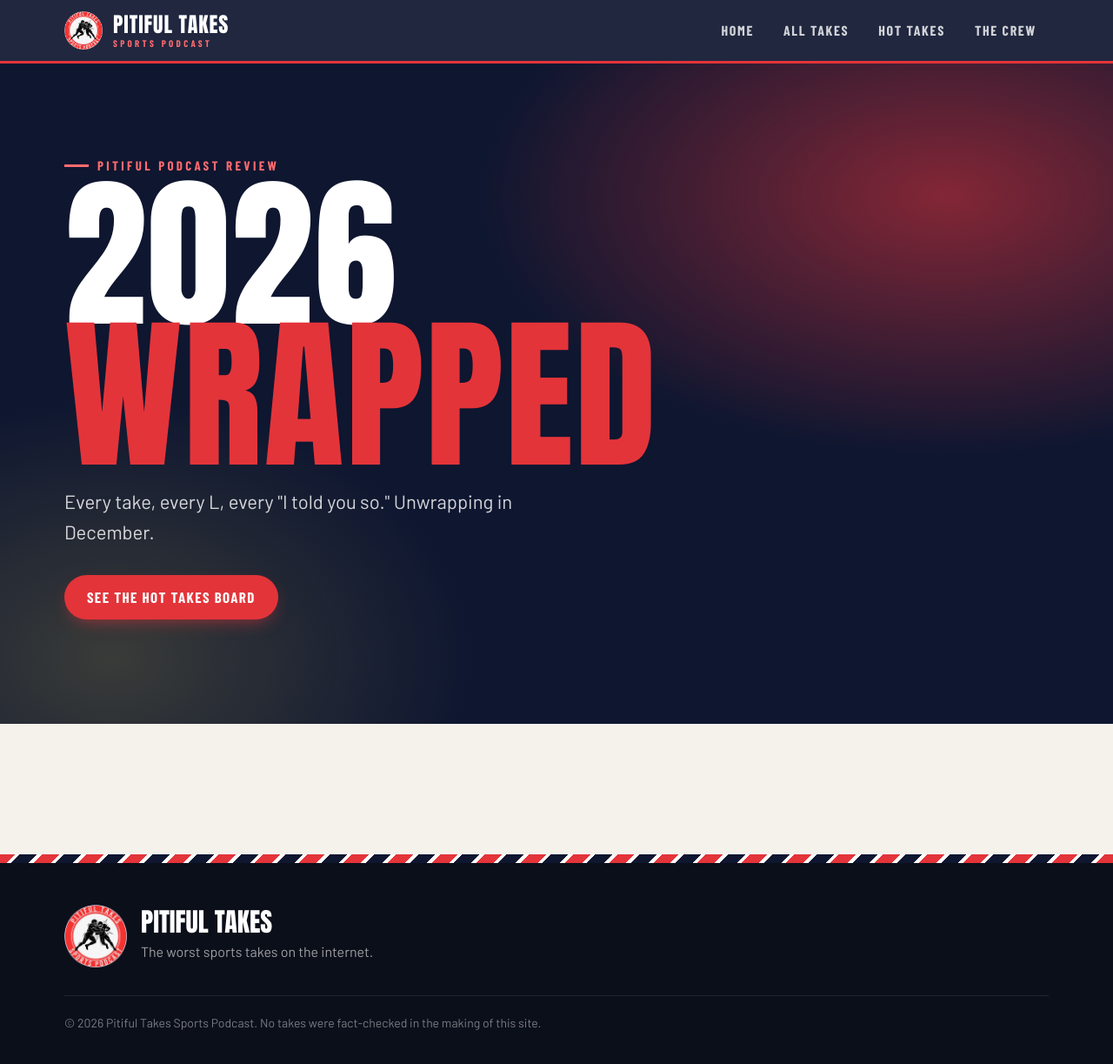
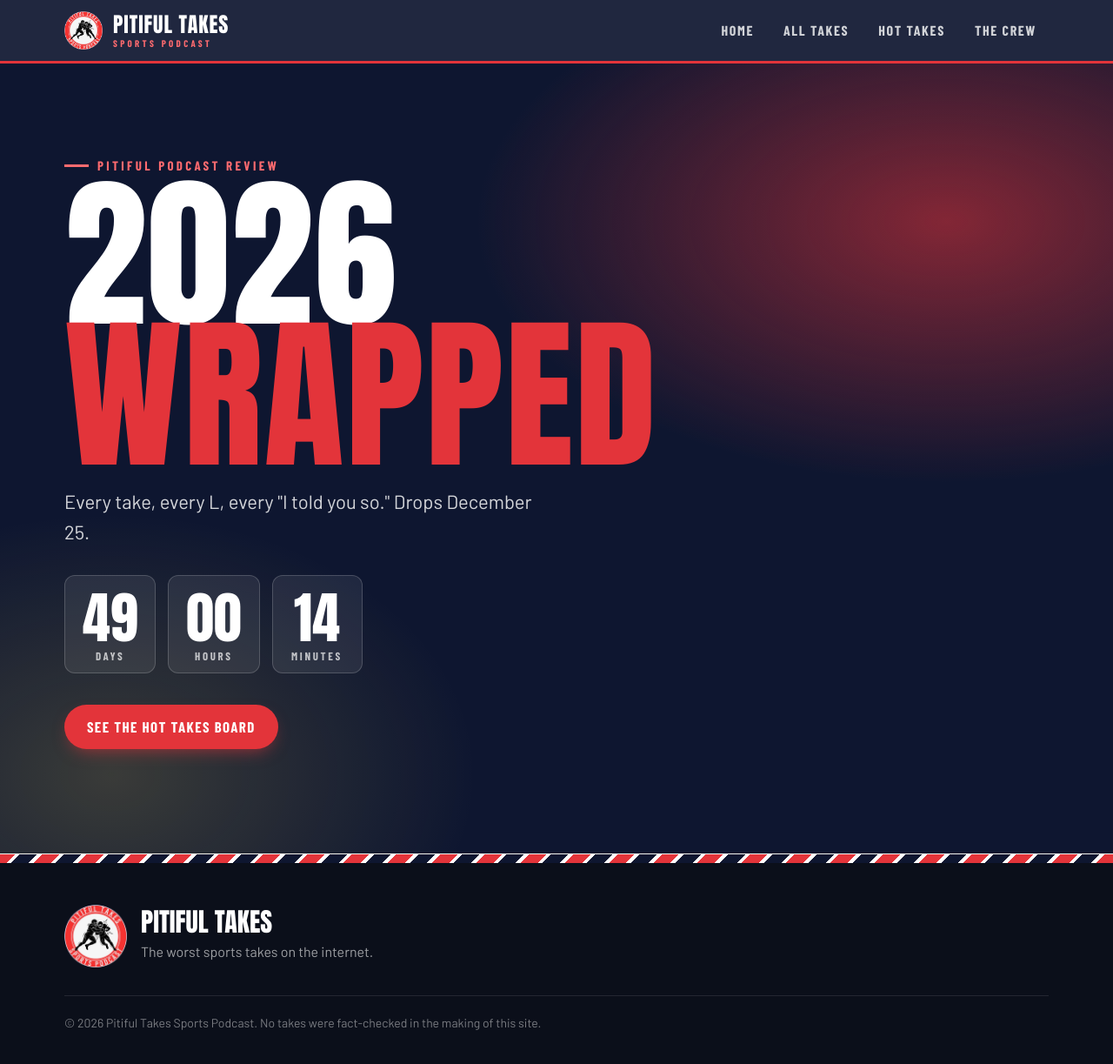
Before and after one commit to nikigogonis2009/pitifultakespod, a Jekyll site: the page built from _wrapped/2026.html, in a window 1280 px wide and 1227 px high. Shown: the top 1223 px of the window at 87% size. Built offline with Jekyll 4.4.1, drawn with Linux system fonts in a browser that asks for light colours; some web fonts are replaced.

Commit message:
Schedule posts and Wrapped with a 15-minute rebuild
Future-dated posts stay hidden until their time again. A GitHub Actions
workflow builds the site on every push and every 15 minutes. Wrapped
appears as a countdown teaser on Nov 30 and is revealed on Dec 25.

Co-Authored-By: Claude Opus 5.5 <noreply@anthropic.com>
Claude-Session: https://claude.ai/code/session_017t8wW6UK9gu7zmS2k2VJLV

```diff
--- a/_config.yml
+++ b/_config.yml
@@ -16,15 +16,21 @@ links:
   tiktok: ""
 
 permalink: /takes/:year/:month/:title/
-# Publish posts as soon as they're saved, even if their date is later today or in the future.
-future: true
 timezone: America/New_York
+# Posts (and the Wrapped page) dated in the future stay hidden until that date and time.
+# The site rebuilds every 15 minutes (.github/workflows/pages.yml), so they appear on schedule.
+collections:
+  wrapped:
+    output: true
+    permalink: /wrapped/
+
 markdown: kramdown
 highlighter: rouge
 exclude:
   - README.md
   - WRITING.md
   - Gemfile
+  - .github
   - Gemfile.lock
   - vendor
 
--- a/_data/wrapped.yml
+++ b/_data/wrapped.yml
@@ -1,8 +1,9 @@
 # Year-end "Pitiful Podcast Review & Wrapped" page (pitifultakes.com/wrapped/).
 # The stats fill in automatically from posts and the Hot Takes board.
-# Set published to true when you're ready to reveal it.
+# The teaser page appears on the date set at the top of _wrapped/2026.html (Nov 30).
+# The full Wrapped is revealed at reveal_date.
 year: 2026
-published: false
+reveal_date: 2026-12-25 00:00:00 -0500
 review: ""
 awards:
   - award: Worst Take of the Year
--- a/_includes/header.html
+++ b/_includes/header.html
@@ -11,7 +11,8 @@
       <a href="{{ '/takes/' | relative_url }}" {% if p == '/takes/' or page.layout == 'post' %}aria-current="page"{% endif %}>All Takes</a>
       <a href="{{ '/hot-takes/' | relative_url }}" {% if p == '/hot-takes/' %}aria-current="page"{% endif %}>Hot Takes</a>
       <a href="{{ '/crew/' | relative_url }}" {% if p == '/crew/' %}aria-current="page"{% endif %}>The Crew</a>
-      {% if site.data.wrapped.published %}<a href="{{ '/wrapped/' | relative_url }}" {% if p == '/wrapped/' %}aria-current="page"{% endif %}>Wrapped</a>{% endif %}
+      {% assign w_now = site.time | date: "%s" | plus: 0 %}{% assign w_reveal = site.data.wrapped.reveal_date | date: "%s" | plus: 0 %}
+      {% if w_reveal > 0 and w_now >= w_reveal %}<a href="{{ '/wrapped/' | relative_url }}" {% if p == '/wrapped/' %}aria-current="page"{% endif %}>Wrapped</a>{% endif %}
     </nav>
   </div>
 </header>
--- a/wrapped.html
+++ b/_wrapped/2026.html
@@ -1,19 +1,28 @@
 ---
 layout: default
 title: Wrapped
-permalink: /wrapped/
 body_class: wrapped-page
+# The page doesn't exist on the site until this date (the teaser goes up).
+# The full Wrapped is revealed on reveal_date in _data/wrapped.yml.
+date: 2026-11-30 00:00:00 -0500
 ---
 {% assign w = site.data.wrapped %}
 {% assign y = w.year | append: "" %}
 {% assign crew = site.data.crew | sort: "number" %}
 
-{% unless w.published %}
+{% assign w_now = site.time | date: "%s" | plus: 0 %}
+{% assign w_reveal = w.reveal_date | date: "%s" | plus: 0 %}
+{% if w_now < w_reveal %}
 <section class="wrapped-teaser">
   <div class="wrap">
     <p class="kicker kicker-light">Pitiful Podcast Review</p>
     <h1 class="wrapped-title">{{ y }}<br><span>Wrapped</span></h1>
-    <p class="wrapped-lede">Every take, every L, every "I told you so." Unwrapping in December.</p>
+    <p class="wrapped-lede">Every take, every L, every "I told you so." Drops {{ w.reveal_date | date: "%B %-d" }}.</p>
+    <div class="countdown" data-countdown="{{ w.reveal_date | date: '%Y-%m-%dT%H:%M:%S%z' }}" aria-label="Time until Wrapped drops">
+      <div><span class="cd-num" data-cd="d">--</span><span class="cd-unit">Days</span></div>
+      <div><span class="cd-num" data-cd="h">--</span><span class="cd-unit">Hours</span></div>
+      <div><span class="cd-num" data-cd="m">--</span><span class="cd-unit">Minutes</span></div>
+    </div>
     <a class="btn btn-red" href="{{ '/hot-takes/' | relative_url }}">See the Hot Takes board</a>
   </div>
 </section>
@@ -196,4 +205,4 @@ body_class: wrapped-page
     </div>
   </div>
 </section>
-{% endunless %}
+{% endif %}
--- a/assets/css/style.css
+++ b/assets/css/style.css
@@ -676,3 +676,7 @@ body { min-height: 100vh; display: flex; flex-direction: column; }
   .wr-bar-row { grid-template-columns: 84px 1fr 36px; gap: 10px; }
   .wr-bar-label { font-size: 15px; }
 }
+.countdown { display: flex; flex-wrap: wrap; gap: 14px; margin: 0 0 36px; }
+.countdown > div { background: rgba(255,255,255,.08); border: 1px solid rgba(255,255,255,.18); border-radius: 12px; padding: 16px 20px 12px; min-width: 104px; text-align: center; }
+.cd-num { display: block; font: 400 64px/1 var(--display); font-variant-numeric: tabular-nums; }
+.cd-unit { display: block; margin-top: 6px; font: 700 13px/1 var(--cond); letter-spacing: .2em; text-transform: uppercase; color: rgba(255,255,255,.7); }
--- a/assets/js/site.js
+++ b/assets/js/site.js
@@ -49,6 +49,21 @@
     });
   });
 
+  // Wrapped countdown
+  var cd = document.querySelector('[data-countdown]');
+  if (cd) {
+    var target = new Date(cd.dataset.countdown.replace(/([+-]\d\d)(\d\d)$/, '$1:$2')).getTime();
+    var pad = function (n) { return n < 10 ? '0' + n : '' + n; };
+    var tick = function () {
+      var left = Math.max(0, target - Date.now());
+      var d = Math.floor(left / 864e5), h = Math.floor(left / 36e5) % 24, m = Math.floor(left / 6e4) % 60;
+      cd.querySelector('[data-cd="d"]').textContent = d;
+      cd.querySelector('[data-cd="h"]').textContent = pad(h);
+      cd.querySelector('[data-cd="m"]').textContent = pad(m);
+    };
+    tick(); setInterval(tick, 30000);
+  }
+
   // Share button
   function toast(msg) {
     var t = document.createElement('div');
```
Also changed, not shown: .github/workflows/pages.yml (added), .pages.yml, README.md.
